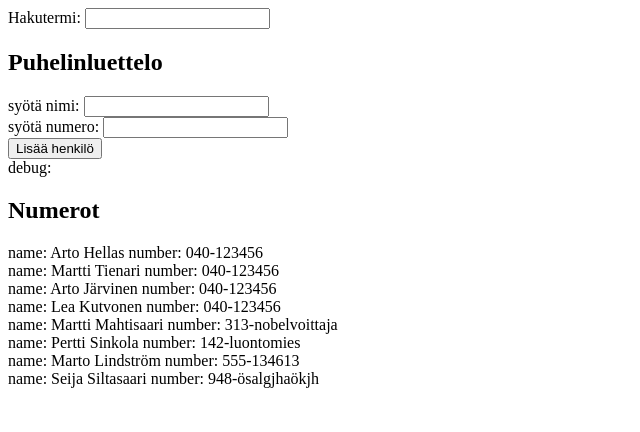
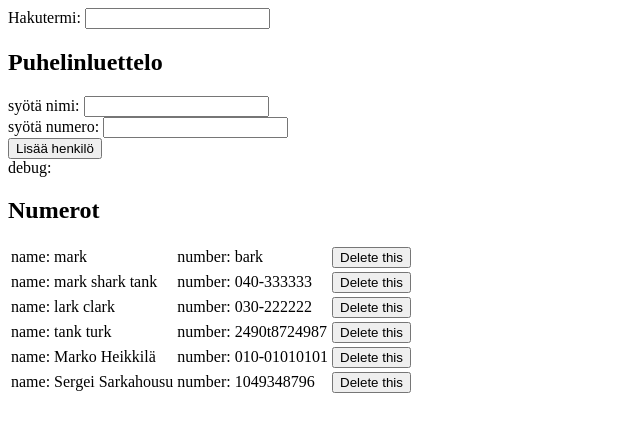
Before and after one commit to learntopilk/teht2, a React (Create React App) app in the folder teht2_puhelinluettelo/: page / in a window 1280 px wide. Shown: the top 432 px of the page, without its empty margins (0-640 px from the left). Built offline with nearby package versions, Linux system fonts and the light colour scheme; data requests are answered from the project's data file.

Commit message:
Tehtävä 2.16 tehty
Delete-nappi olemassa ja toimii!

```diff
--- a/teht2_puhelinluettelo/db.json
+++ b/teht2_puhelinluettelo/db.json
@@ -1,44 +1,34 @@
 {
   "persons": [
     {
-      "name": "Arto Hellas",
-      "number": "040-123456",
+      "name": "mark",
+      "number": "bark",
       "id": 1
     },
     {
-      "name": "Martti Tienari",
-      "number": "040-123456",
+      "name": "mark shark tank",
+      "number": "040-333333",
       "id": 2
     },
     {
-      "name": "Arto Järvinen",
-      "number": "040-123456",
+      "name": "lark clark",
+      "number": "030-222222",
       "id": 3
     },
     {
-      "name": "Lea Kutvonen",
-      "number": "040-123456",
+      "name": "tank turk",
+      "number": "2490t8724987",
       "id": 4
     },
     {
-      "name": "Martti Mahtisaari",
-      "number": "313-nobelvoittaja",
+      "name": "Marko Heikkilä",
+      "number": "010-01010101",
       "id": 5
     },
     {
-      "name": "Pertti Sinkola",
-      "number": "142-luontomies",
+      "name": "Sergei Sarkahousu",
+      "number": "1049348796",
       "id": 6
-    },
-    {
-      "name": "Marto Lindström",
-      "number": "555-134613",
-      "id": 7
-    },
-    {
-      "name": "Seija Siltasaari",
-      "number": "948-ösalgjhaökjh",
-      "id": 8
     }
   ]
 }
--- a/teht2_puhelinluettelo/src/App.js
+++ b/teht2_puhelinluettelo/src/App.js
@@ -43,7 +43,7 @@ class App extends React.Component {
                     .then(res => {
                         console.log("res: ", res)
                         console.log("Another soul saved!", res.data)
-                    this.setState({persons: this.state.persons.concat(res.data), newName: '', newNumber: ''})
+                        this.setState({ persons: this.state.persons.concat(res.data), newName: '', newNumber: '' })
                     })
                     .catch(error => console.log("error:", error))
 
@@ -66,6 +66,18 @@ class App extends React.Component {
         this.setState({ searchTerm: event.target.value })
     }
 
+    onDeleteButtonPress = (id) => {
+        return () => {
+            console.log("Delete button launched, id: ", id)
+            db
+            .remove(id)
+            .then(res => {
+                console.log("response to deletion: " , res)
+            })
+        }
+
+    }
+
     render() {
         const naytettavat =
             this.state.searchTerm === '' ?
@@ -79,11 +91,17 @@ class App extends React.Component {
 
                 <div>debug: {this.state.newName}</div>
                 <h2>Numerot</h2>
+                <table>
+                    <tbody>
                         {naytettavat.map(person => {
                             return (
-                        <Contact person={person} key={person.name.concat(person.number)} />
+
+                                    <Contact person={person} action={this.onDeleteButtonPress} key={person.name.concat(person.number)} />
+
                             )
                         })}
+                    </tbody>
+                </table>
 
             </div>
         )
--- a/teht2_puhelinluettelo/src/DBTouch.js
+++ b/teht2_puhelinluettelo/src/DBTouch.js
@@ -14,4 +14,8 @@ const update = (id, newObject) => {
     return axios.put(`${baseUrl}/${id}`, newObject)
 }
 
-export default {getAll, create, update}
+const remove = (id) => {
+    return axios.delete(`${baseUrl}/${id}`)
+}
+
+export default {getAll, create, update, remove}
--- a/teht2_puhelinluettelo/src/components/Contact.js
+++ b/teht2_puhelinluettelo/src/components/Contact.js
@@ -9,12 +9,13 @@ const Number = ({ number }) => {
     return <span>number: {number}   </span>
 }
 
-const Contact = ({person}) => {
+const Contact = ({person, action}) => {
     return (
-        <div>
-            <Name name={person.name} key={person.name.concat(Date.now())} />
-            <Number number={person.number} key={person.number} />
-        </div>
+        <tr>
+            <td><Name name={person.name} key={person.name.concat(Date.now())} /> </td>
+            <td><Number number={person.number} key={person.number} /></td>
+            <td><button onClick={action(person.id)}>Delete this</button></td>
+        </tr>
     )
 }
 
```
Lines whose indentation alone changed are shown as unchanged.
